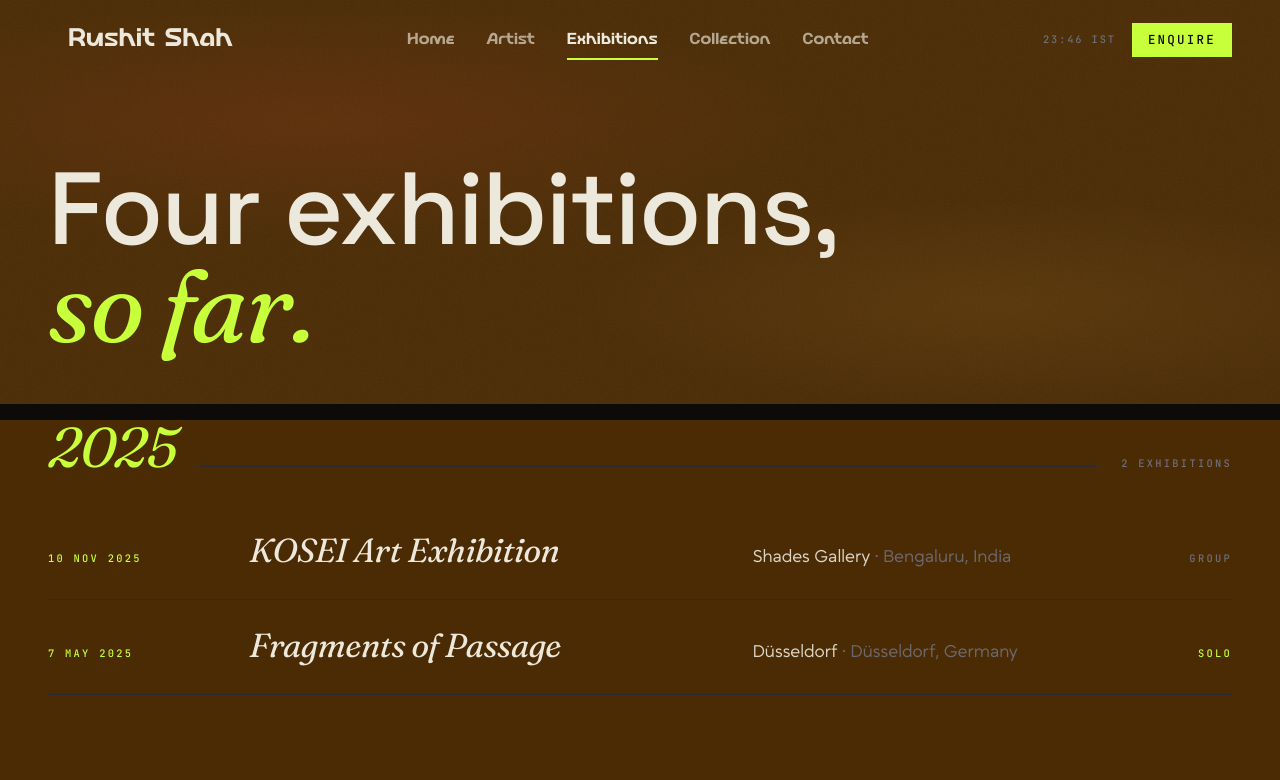
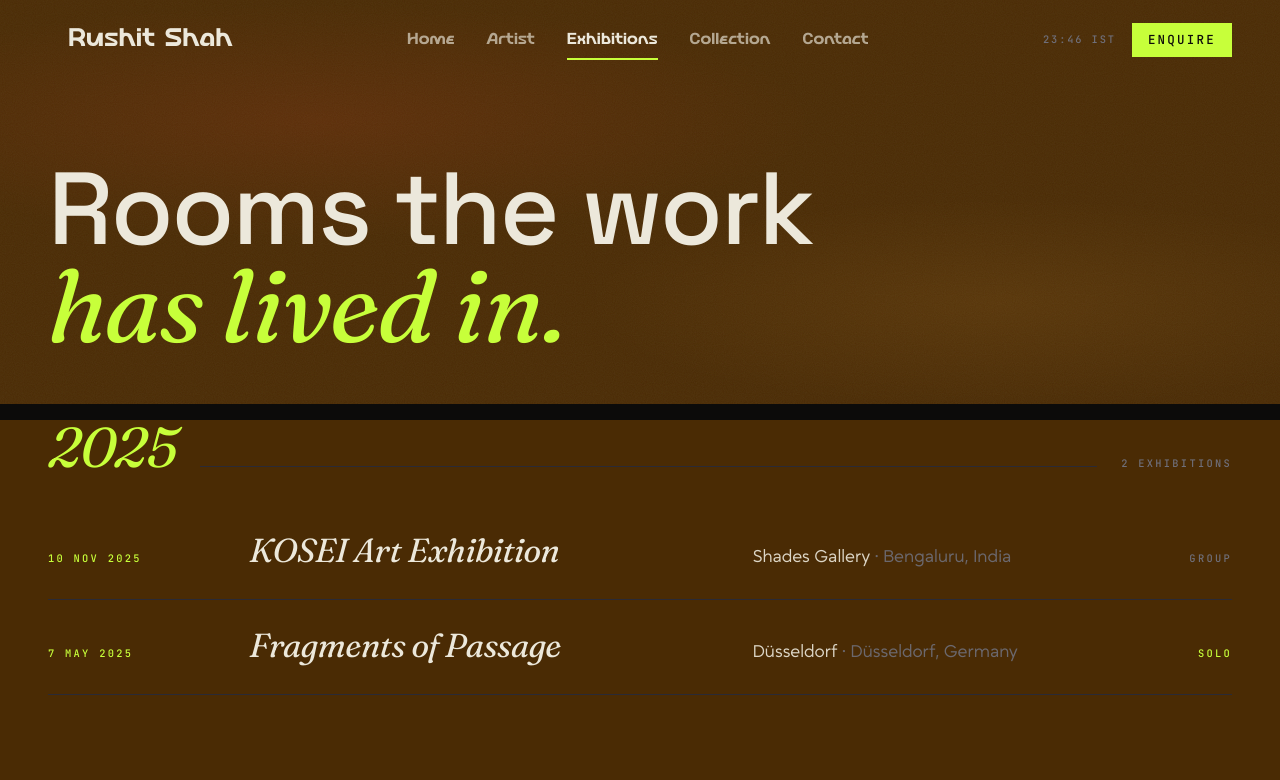
Before and after one commit to hunternodes/rushit-shah-portfolio, a Next.js app: page /exhibitions in a window 1280 px wide. Shown: the top 780 px of the page. Built offline with nearby package versions, Linux system fonts and the light colour scheme.

Commit message:
content(exhibitions): headline 'Four exhibitions, so far' \u2192 'Rooms the work has lived in.' (drops the counting tic, keeps gallery/editorial voice)

```diff
--- a/app/(public)/exhibitions/page.tsx
+++ b/app/(public)/exhibitions/page.tsx
@@ -98,10 +98,10 @@ export default function ExhibitionsPage() {
               letterSpacing: '-0.02em',
             }}
           >
-            Four exhibitions,
+            Rooms the work
             <br />
             <span className="in-serif" style={{ color: 'var(--lime)' }}>
-              so far.
+              has lived in.
             </span>
           </motion.h1>
         </div>
```
Also changed, not shown: .claude/settings.local.json.
